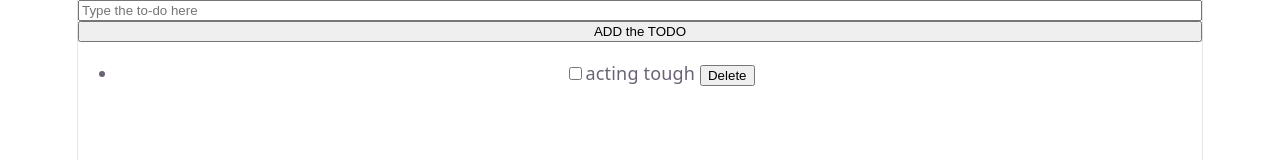
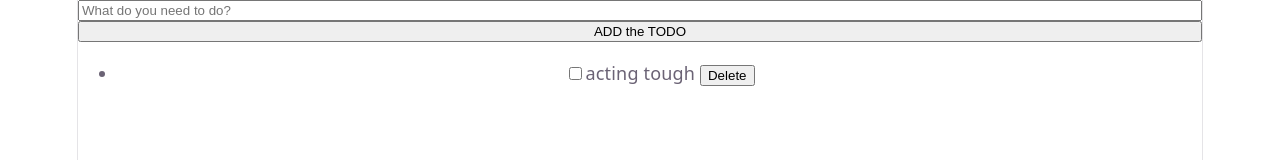
Before and after one commit to bedotaha1/todo-list-app, a React (Vite) app: page / in a window 1280 px wide. Shown: the top 160 px of the page. Built offline with nearby package versions, Linux system fonts and the light colour scheme.

Commit message:
update placeholder text (version a)

```diff
--- a/src/TodoList.tsx
+++ b/src/TodoList.tsx
@@ -17,7 +17,7 @@ export default function App() {
         value={text}
         onChange={e => setText(e.target.value)}
         type="text"
-        placeholder="Type the to-do here"
+        placeholder="What do you need to do?"
       />
       <button onClick={handleAdd}>ADD the TODO</button>
       <ul>
```
